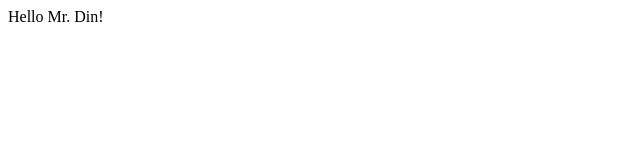
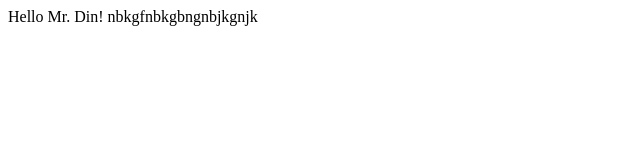
Before and after one commit to eldarnasritdinov/eldar-final, a plain HTML site: page index.html in a window 1280 px wide. Shown: the whole page, without its empty margins (0-640 px from the left). Drawn offline with Linux system fonts and the light colour scheme.

Commit message:
added new changies

```diff
--- a/index.html
+++ b/index.html
@@ -7,5 +7,6 @@
 </head>
 <body>
     Hello Mr. Din!
+    nbkgfnbkgbngnbjkgnjk
 </body>
 </html>
```
